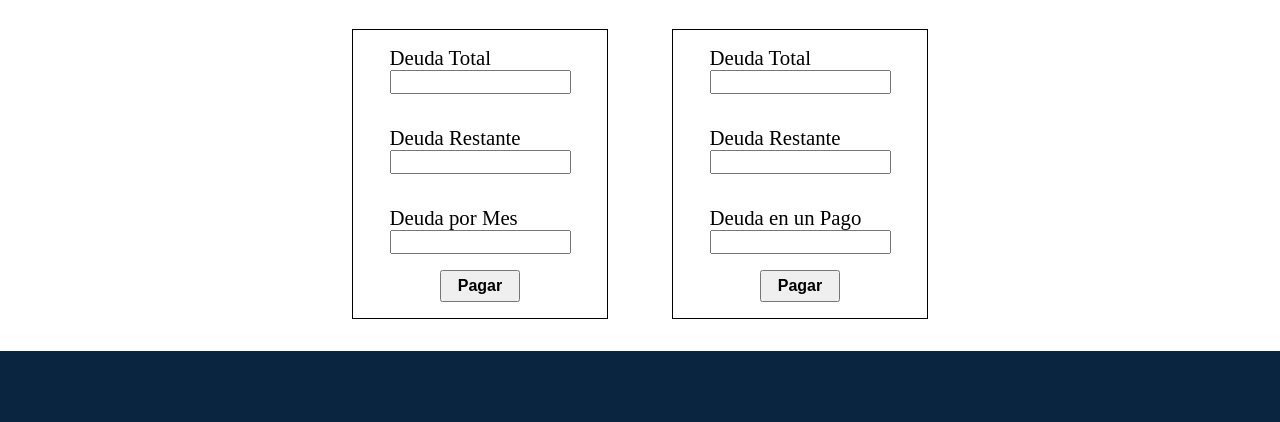
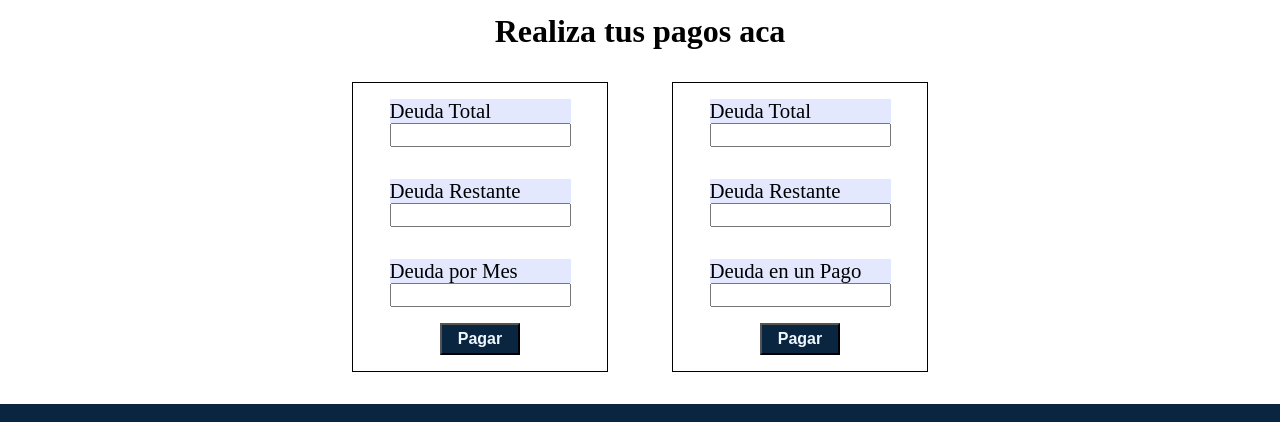
Before and after one commit to Leo92nov/SimuladorBroker, a plain HTML site: page pages/cancelarDeuda.html in a window 1280 px wide. Shown: the part 83-505 px from the top of the page. Drawn offline with Linux system fonts and the light colour scheme; some packages are replaced by stand-ins of ours; a script that the page names is missing.

Commit message:
configPagarDeuda

```diff
--- a/pages/cancelarDeuda.html
+++ b/pages/cancelarDeuda.html
@@ -31,7 +31,7 @@
             </div>
         </nav>
     </header>
-
+<h1 class="h1cancelarDeuda">Realiza tus pagos aca</h1>
     <div class="mainCancelarDeuda">
         <form action="" class="formDeudaPorMes">
             <section class="sectionCancelarDeudaMes">
--- a/scss/pages/cancelarDeuda.scss
+++ b/scss/pages/cancelarDeuda.scss
@@ -1,6 +1,6 @@
 @use "../layout/footer.scss";
 @use "../layout/header.scss";
-
+@use"../abstracts/variables.scss";
 
 * {
     margin: 0;
@@ -12,7 +12,15 @@
     width: 100%;
     margin: 0;
     padding: 0;
-
+/*     background-image: url(../../assets/images/Backgrounds/Velas.png);
+    background-size: cover;
+    background-repeat: no-repeat;
+    background-position: center; */
+    .h1cancelarDeuda{
+        display: flex;
+        justify-content: center;
+        margin: 1rem 0;
+    }
 
     .mainCancelarDeuda {
         display: flex;
@@ -23,7 +31,7 @@
             display: flex;
             flex-direction: column;
             align-items: center;
-            margin: 2rem 2rem;
+            margin: 1rem 2rem 2rem 2rem;
             height: auto;
             width: 20%;
             padding: 0 1rem;
@@ -38,6 +46,10 @@
                 input {
                     height: 1.5rem;
                 }
+
+                label {
+                    background-color: rgb(227, 232, 255);
+                }
             }
 
             .botonPagarDeudaMensual {
@@ -46,6 +58,8 @@
                 font-size: 1rem;
                 font-weight: bold;
                 margin-bottom: 1rem;
+                color: aliceblue;
+                background-color: variables.$color-principal;
             }
         }
 
@@ -53,7 +67,7 @@
             display: flex;
             flex-direction: column;
             align-items: center;
-            margin: 2rem 2rem;
+            margin: 1rem 2rem 2rem 2rem;
             height: auto;
             width: 20%;
             padding: 0 1rem;
@@ -64,6 +78,10 @@
                 flex-direction: column;
                 padding: 1rem 0;
                 font-size: 1.3rem;
+
+                label {
+                    background-color: rgb(227, 232, 255);
+                }
 
                 input {
                     height: 1.5rem;
@@ -76,6 +94,8 @@
                 font-size: 1rem;
                 font-weight: bold;
                 margin-bottom: 1rem;
+                color: aliceblue;
+                background-color: variables.$color-principal;
             }
         }
     }
```
Also changed, not shown: assets/images/Backgrounds/Velas.png (added), css/style.css, 1 other file.
